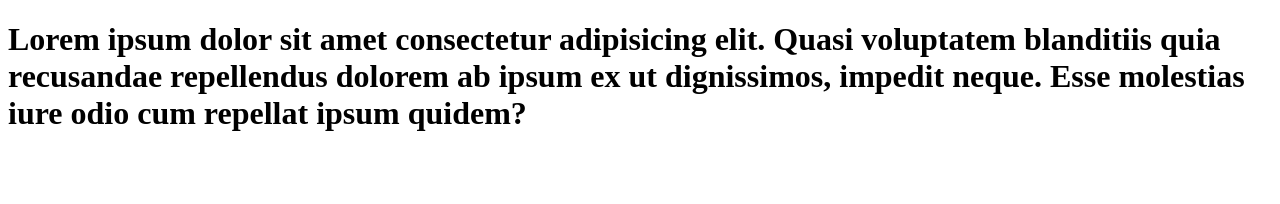
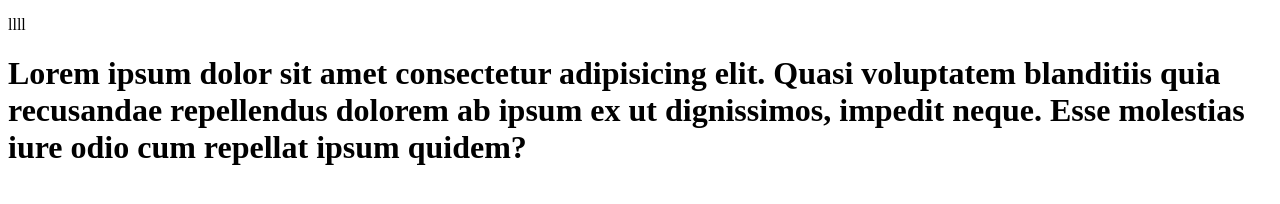
Before and after one commit to PedroEpalanga/app-1, a plain HTML site: page index.html in a window 1280 px wide. Drawn offline with Linux system fonts and the light colour scheme.

Commit message:
04-09-2023

```diff
--- a/index.html
+++ b/index.html
@@ -6,6 +6,7 @@
     <title>Teste comit</title>
 </head>
 <body>
+    <p>llll</p>
     <h1>Lorem ipsum dolor sit amet consectetur adipisicing elit. Quasi voluptatem blanditiis quia recusandae repellendus dolorem ab ipsum ex ut dignissimos, impedit neque. Esse molestias iure odio cum repellat ipsum quidem?</h1>
 </body>
 </html>
```
